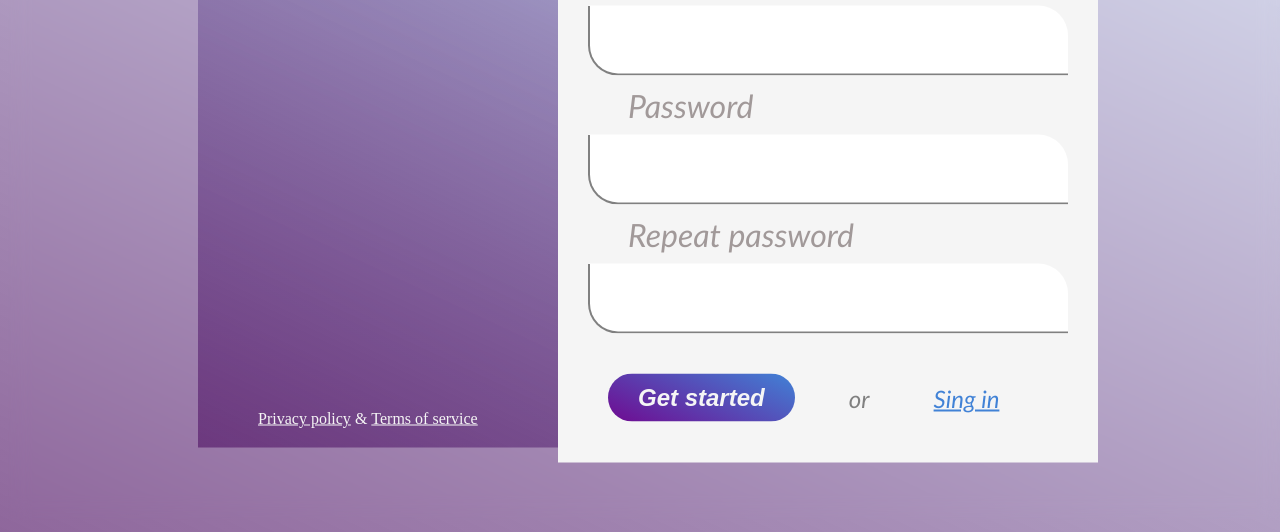
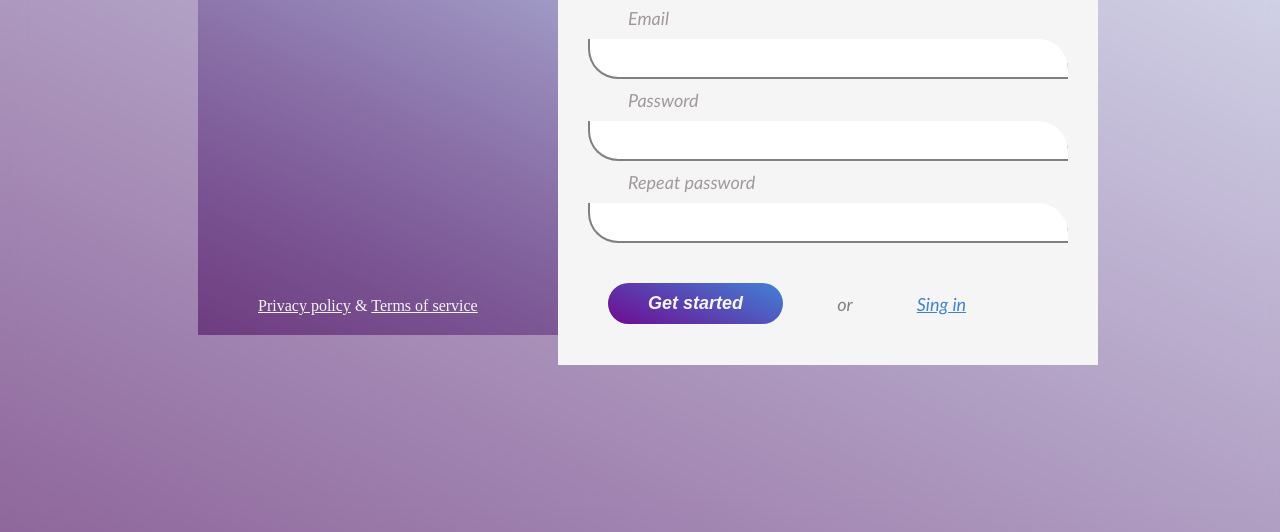
Before and after one commit to SergejsRom/10-sing-up, a website: page index.html in a window 1280 px wide. Shown: the part 288-820 px from the top of the page. Drawn offline with Linux system fonts and the light colour scheme.

Commit message:
corrected heights

```diff
--- a/css/button.css
+++ b/css/button.css
@@ -3,12 +3,12 @@
 }
 
 .knopke {
-    font-size:x-large;
+    font-size:large;
     font-style: oblique;
     font-weight: 550;
     margin: 40px 0 0 20px;
     background-image: linear-gradient(205deg, #4182d6 0%, #6f0b91 100%);
-    padding: 10px 30px 10px 30px;
+    padding: 10px 40px 10px 40px;
     color: whitesmoke;
     border-radius: 30px 30px 30px 30px;
     border: none;
@@ -21,7 +21,7 @@
 
 .or {
     display: inline-block;
-    font-size:x-large;
+    font-size: large;
     font-style: oblique;
     font-weight: 550;
     margin: 40px 0 0 0;
@@ -31,7 +31,7 @@
 
 .btnright {
     display: inline-block;
-    font-size:x-large;
+    font-size: large;
     font-style: oblique;
     font-weight: 550;
     margin: 40px 0 0 0;
--- a/css/form.css
+++ b/css/form.css
@@ -9,16 +9,16 @@
     width: 100%;
     padding: 10px 40px 10px 40px;
     text-align: left;
-    font-size:xx-large;
+    font-size: large;
     font-style: oblique;
     font-weight: 550;
 }
 .forma > input {
         width: 100%;
-        padding: 20px 40px 20px 40px;
+        padding: 10px 40px 10px 40px;
         border: 0;
         border-left: 2px solid gray;
         border-bottom: 2px solid gray;
         border-radius: 0 30px 0 30px;
-        font-size: x-large;
+        font-size:medium;
 }
--- a/css/main.css
+++ b/css/main.css
@@ -29,15 +29,15 @@ body {
     background-image: linear-gradient(205deg, #4182d62a 0%, #551969a9 100%), url(../images/kalnas.jpg);
     background-size: cover;
     background-position: center;
-    top: 15px;
-    bottom: 15px;
+    top: 30px;
+    bottom: 30px;
     position: absolute;
 }
 .sing-header {
     display: inline-block;
     font-weight: 500;
     color: whitesmoke;
-    margin: 10px 0 0 40px;
+    margin: 20px 0 0 40px;
     padding: 0 0 0 20px;
 }
 .bottom-left {
```
